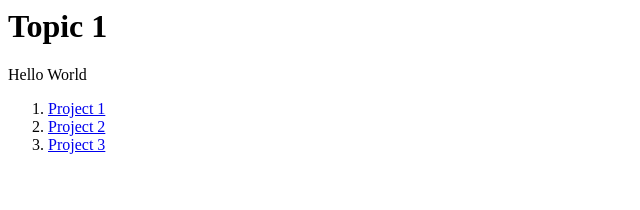
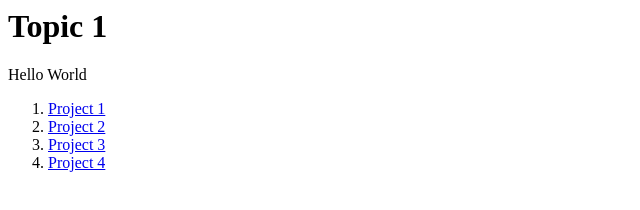
Before and after one commit to BrianR20/BrianR20.github.io, a plain HTML site: page index.html in a window 1280 px wide. Shown: the full height of the page, 0-640 px from the left. Drawn offline with Linux system fonts and the light colour scheme.

Commit message:
updated index to show project 4

```diff
--- a/index.html
+++ b/index.html
@@ -11,6 +11,7 @@
 <li><a href = "project1/ch03-proj01.html">Project 1</a></li>
 <li><a href="project2/ch4-proj1.html">Project 2</a></li>
 <li><a href="./project3/ch05-proj1.html">Project 3</a></li>
+<li><a href="project4/project8jsversion.html">Project 4</a></li>
 </ol>
 
 </body>
```
